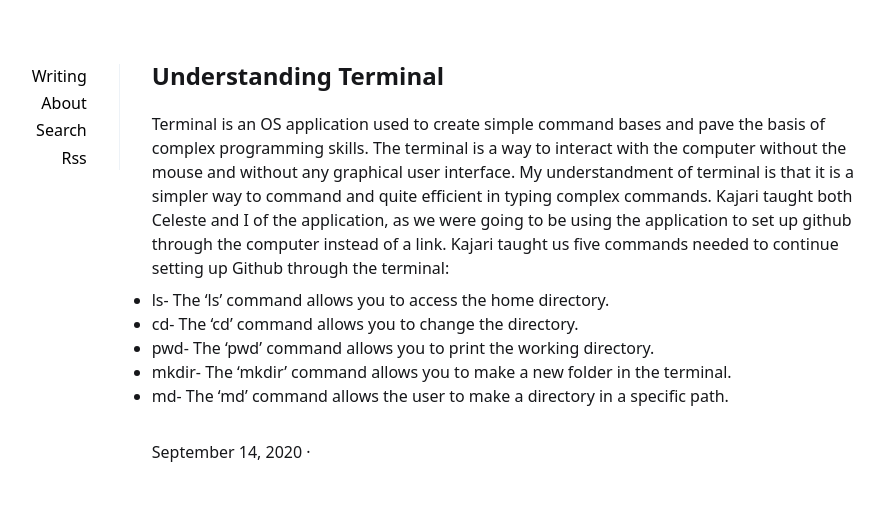
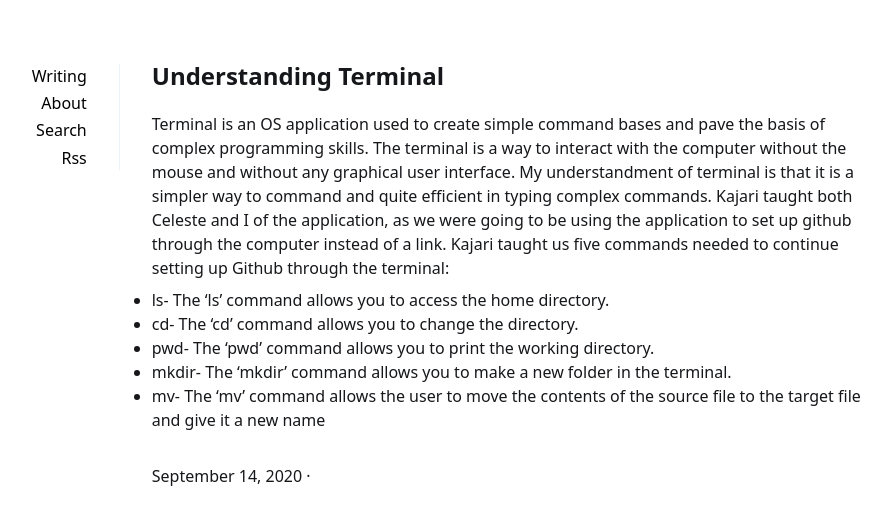
Before and after one commit to Osvaldo178/Osvaldo178.github.io, a Jekyll site: the page built from _posts/2020-09-14-Understanding-Terminal.md, in a window 1280 px wide. Shown: the top 525 px of the page, without its empty margins (201-1092 px from the left). Built offline with Jekyll 4.4.1, drawn with Linux system fonts in a browser that asks for light colours.

Commit message:
Update 2020-09-14-Understanding-Terminal.md

```diff
--- a/_posts/2020-09-14-Understanding-Terminal.md
+++ b/_posts/2020-09-14-Understanding-Terminal.md
@@ -10,4 +10,4 @@ tags:
 - cd- The ‘cd’ command allows you to change the directory.
 - pwd- The ‘pwd’ command allows you to print the working directory.
 - mkdir- The ‘mkdir’ command allows you to make a new folder in the terminal.
-- md- The ‘md’ command allows the user to make a directory in a specific path.
+- mv- The ‘mv’ command allows the user to move the contents of the source file to the target file and give it a new name
```
